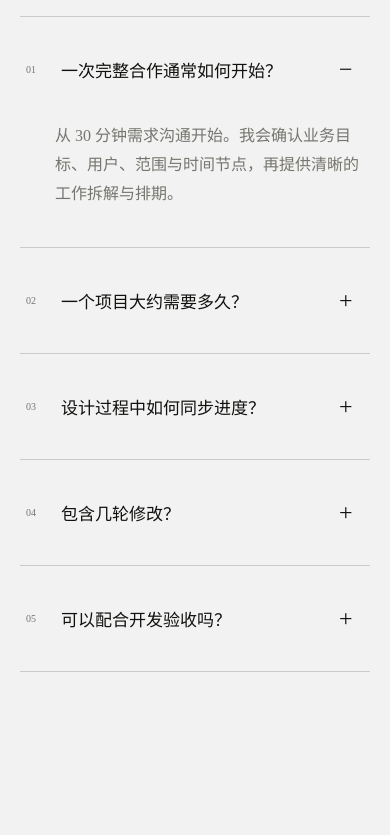
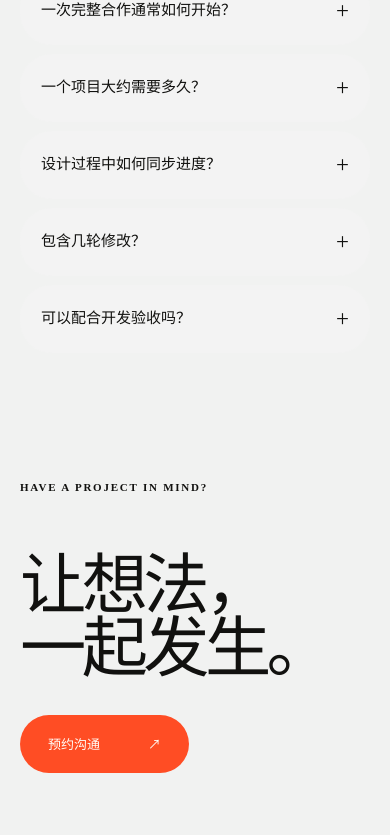
Before and after one commit to Miaaaa857/profile, a React (Vite) app: page / in a window 390 px wide. Shown: the part 6600-7435 px from the top of the page. Built offline with nearby package versions, Linux system fonts and the light colour scheme.

Commit message:
Restyle FAQ and tighten footer CTA

```diff
--- a/src/components/FAQ.jsx
+++ b/src/components/FAQ.jsx
@@ -1,12 +1,12 @@
 import { useState } from 'react'
 
 export default function FAQ({ items, copy }) {
-  const [open, setOpen] = useState(0)
+  const [open, setOpen] = useState(-1)
   return (
     <section className="section faq container">
       <div className="faq-title" data-reveal><p className="eyebrow">{copy.faqEyebrow}</p><h2>{copy.faqTitle[0]}<br /><i className="display-emphasis">{copy.faqTitle[1]}</i></h2></div>
       <div className="faq-list">
-        {items.map((item, i) => <div className={`faq-item ${open === i ? 'is-open' : ''}`} key={item.q}><button onClick={() => setOpen(open === i ? -1 : i)} aria-expanded={open === i}><span>0{i + 1}</span><strong>{item.q}</strong><i>{open === i ? '−' : '+'}</i></button><div className="faq-answer"><p>{item.a}</p></div></div>)}
+        {items.map((item, i) => <div className={`faq-item ${open === i ? 'is-open' : ''}`} key={item.q}><button onClick={() => setOpen(open === i ? -1 : i)} aria-expanded={open === i}><strong>{item.q}</strong><i>{open === i ? '−' : '+'}</i></button><div className="faq-answer"><p>{item.a}</p></div></div>)}
       </div>
     </section>
   )
--- a/src/data/content.js
+++ b/src/data/content.js
@@ -18,7 +18,7 @@ export const content = {
     faqEyebrow: 'GOOD TO KNOW',
     faqTitle: ['合作之前，', '你可能想问。'],
     footerEyebrow: 'HAVE A PROJECT IN MIND?',
-    footerTitle: ['Let’s work', 'together.'],
+    footerTitle: ['让想法，', '一起发生。'],
     footerCta: '预约沟通',
     footerLocation: '现居广州 · 开放远程合作',
     messageLabel: '有想法？留下一句话',
--- a/src/styles/global.css
+++ b/src/styles/global.css
@@ -140,21 +140,22 @@ i { font-style: normal; }
 .all-projects strong { font-size: 13px; }
 .all-projects i { justify-self: end; font-style: normal; }
 
-.faq { display: grid; grid-template-columns: 40% 60%; padding-bottom: var(--section); }
-.faq-title .eyebrow { margin-bottom: 50px; }
-.faq-list { border-top: 1px solid var(--line); }
-.faq-item { border-bottom: 1px solid var(--line); }
-.faq-item button { width: 100%; min-height: 105px; display: grid; grid-template-columns: 50px 1fr 30px; align-items: center; border: 0; background: none; text-align: left; cursor: pointer; }
-.faq-item button span { color: var(--muted); font-size: 10px; }
-.faq-item button strong { font-size: 17px; font-weight: 500; }
-.faq-item button i { font-size: 24px; font-style: normal; }
+.faq { display: grid; grid-template-columns: 1fr 1.25fr; align-items: start; gap: clamp(36px, 5vw, 90px); padding-top: clamp(120px, 10vw, 160px); padding-bottom: clamp(80px, 7vw, 120px); }
+.faq-title .eyebrow { margin-bottom: 28px; }
+.faq-title h2 { max-width: 650px; font-size: clamp(54px, 4.2vw, 72px); line-height: 1.08; }
+.faq-list { display: grid; gap: 12px; }
+.faq-item { overflow: hidden; border-radius: 44px; background: var(--surface); transition: border-radius .6s var(--ease), background .6s var(--ease); }
+.faq-item.is-open { border-radius: 30px; background: #f6f6f4; }
+.faq-item button { width: 100%; min-height: 84px; padding: 0 28px; display: grid; grid-template-columns: 1fr 32px; align-items: center; gap: 16px; border: 0; background: none; text-align: left; cursor: pointer; }
+.faq-item button strong { font-size: clamp(17px, 1.25vw, 22px); line-height: 1.5; font-weight: 500; }
+.faq-item button i { justify-self: end; font-size: 23px; font-style: normal; font-weight: 400; }
 .faq-answer { display: grid; grid-template-rows: 0fr; transition: grid-template-rows .6s var(--ease); }
-.faq-answer p { overflow: hidden; max-width: 580px; margin-left: 50px; color: var(--muted); line-height: 1.8; }
+.faq-answer p { overflow: hidden; max-width: 650px; margin: 0 76px 0 28px; color: var(--muted); font-size: 14px; line-height: 1.75; }
 .faq-item.is-open .faq-answer { grid-template-rows: 1fr; }
-.faq-item.is-open .faq-answer p { padding-bottom: 38px; }
+.faq-item.is-open .faq-answer p { padding-bottom: 28px; }
 
 .footer { background: transparent; color: var(--ink); }
-.footer-cta-shell { padding: var(--section) 0 120px; }
+.footer-cta-shell { padding: clamp(70px, 6vw, 100px) 0 clamp(72px, 6vw, 100px); }
 .footer-cta { position: relative; display: grid; grid-template-columns: 1fr auto; align-items: end; }
 .footer-cta .eyebrow { grid-column: 1 / -1; margin-bottom: 28px; }
 .footer-cta h2 { font-size: clamp(72px, 8.4vw, 140px); line-height: .92; letter-spacing: -.07em; font-weight: 500; }
@@ -217,8 +218,8 @@ i { font-style: normal; }
   .skill-details { grid-template-columns: 1fr 250px; gap: 30px; }
   .skill-details p { grid-column: 1; }
   .skill-details img { grid-column: 2; }
-  .faq { grid-template-columns: 1fr; gap: 80px; }
-  .footer-cta-shell { padding: 110px 0 80px; }
+  .faq { grid-template-columns: 1fr; gap: 58px; }
+  .footer-cta-shell { padding: 76px 0; }
   .footer-cta { grid-template-columns: 1fr; gap: 44px; }
   .round-button { justify-self: start; margin-bottom: 0; }
   .footer-grid { grid-template-columns: 1fr 1fr; }
@@ -258,9 +259,13 @@ i { font-style: normal; }
   .project-card:nth-child(even) { margin-top: 0; }
   .projects-heading > p { max-width: 90%; }
   .all-projects { margin-top: 90px; }
-  .faq-item button { grid-template-columns: 35px 1fr 25px; }
-  .faq-answer p { margin-left: 35px; }
-  .footer-cta-shell { padding: 90px 0 72px; }
+  .faq { padding-block: 88px 64px; }
+  .faq-list { gap: 9px; }
+  .faq-item { border-radius: 32px; }
+  .faq-item button { min-height: 68px; padding-inline: 21px; grid-template-columns: 1fr 24px; }
+  .faq-item button strong { font-size: 15px; }
+  .faq-answer p { margin: 0 44px 0 21px; font-size: 12px; }
+  .footer-cta-shell { padding: 64px 0; }
   .footer-cta { gap: 34px; }
   .footer-cta h2 { font-size: 17vw; line-height: .95; }
   .round-button { margin-top: 0; }
```
